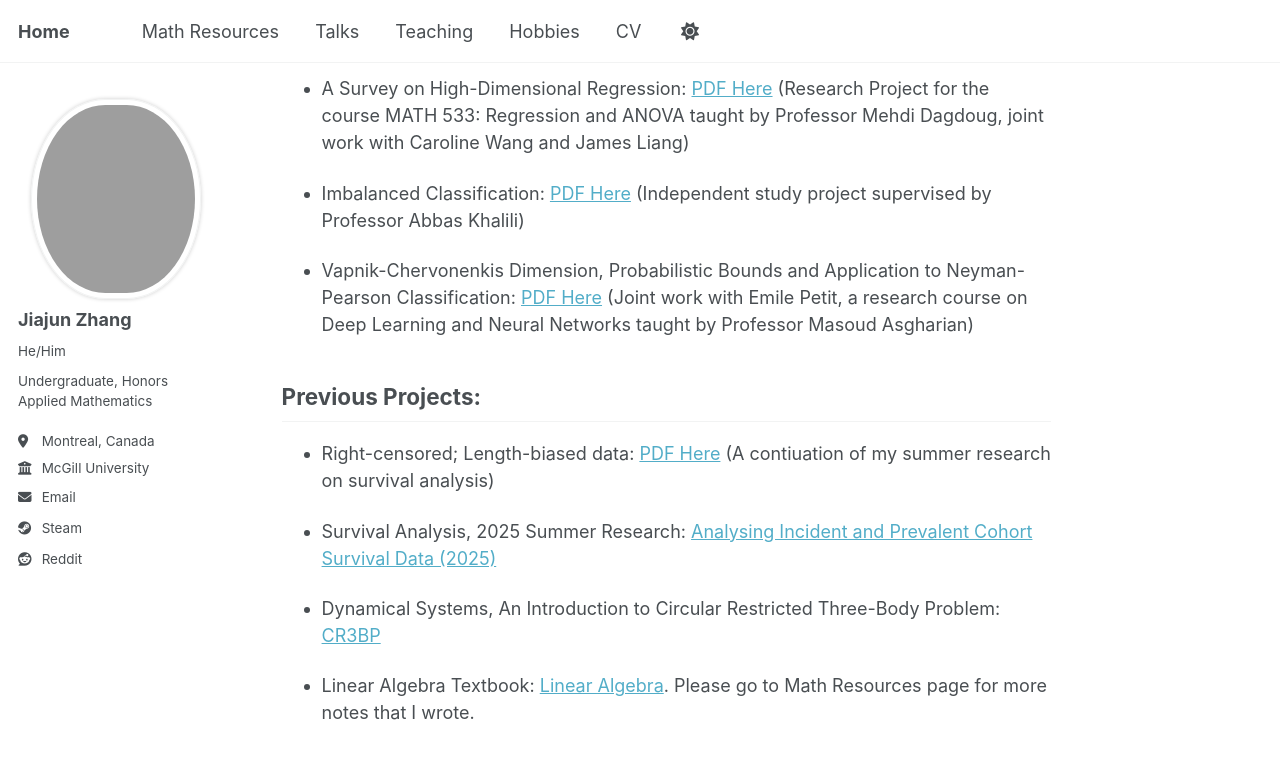
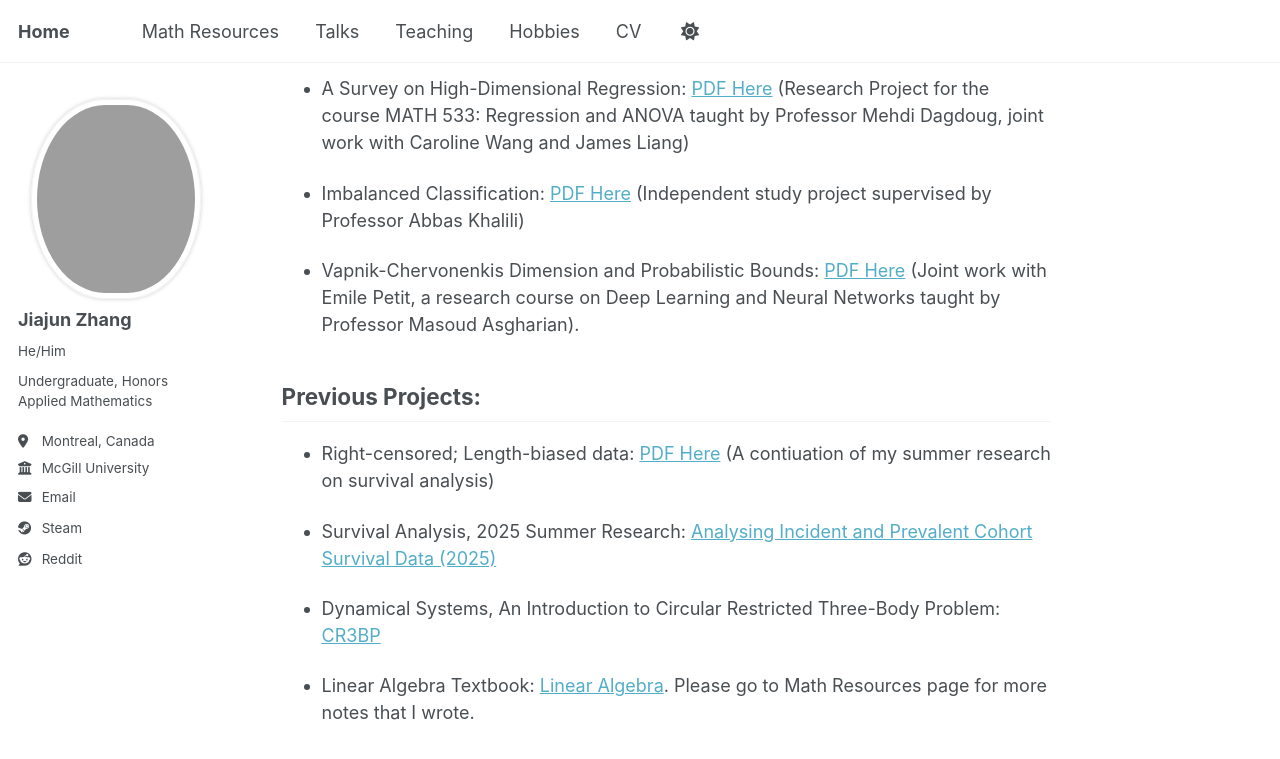
Before and after one commit to JohanssonRein/JohanssonRein.github.io, a Jekyll site: the page built from _pages/about.md, in a window 1280 px wide and 900 px high, scrolled down 630 px. Shown: the top 759 px of the window. Built offline with Jekyll 4.4.1, drawn with Linux system fonts in a browser that asks for light colours.

Commit message:
Update about.md

```diff
--- a/_pages/about.md
+++ b/_pages/about.md
@@ -26,7 +26,7 @@ redirect_from:
 
 * Imbalanced Classification: [PDF Here](/files/imbalanced_classification.pdf) (Independent study project supervised by Professor Abbas Khalili)
 
-* Vapnik-Chervonenkis Dimension, Probabilistic Bounds and Application to Neyman-Pearson Classification: [PDF Here](/files/NPClassifiers.pdf) (Joint work with Emile Petit, a research course on Deep Learning and Neural Networks taught by Professor Masoud Asgharian)
+* Vapnik-Chervonenkis Dimension and Probabilistic Bounds: [PDF Here](/files/NPClassifiers.pdf) (Joint work with Emile Petit, a research course on Deep Learning and Neural Networks taught by Professor Masoud Asgharian).
 
 
 
```
